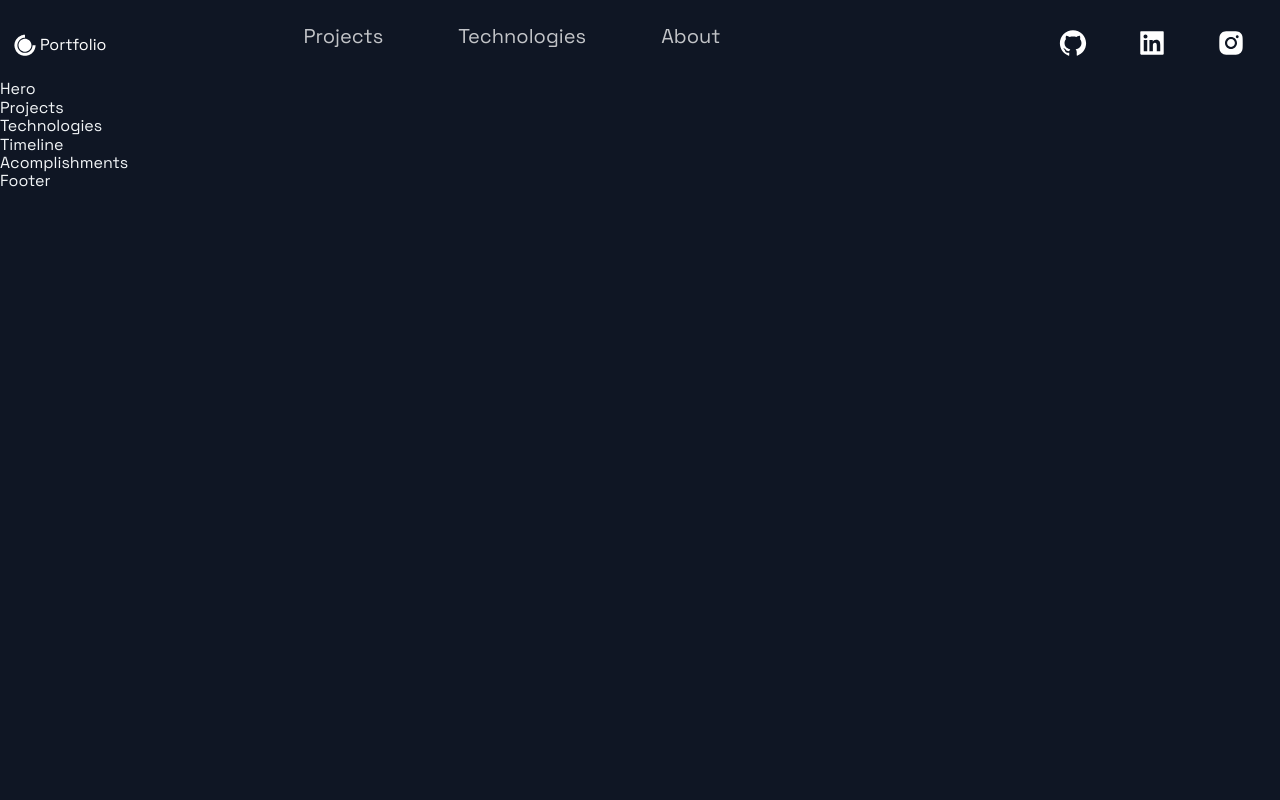
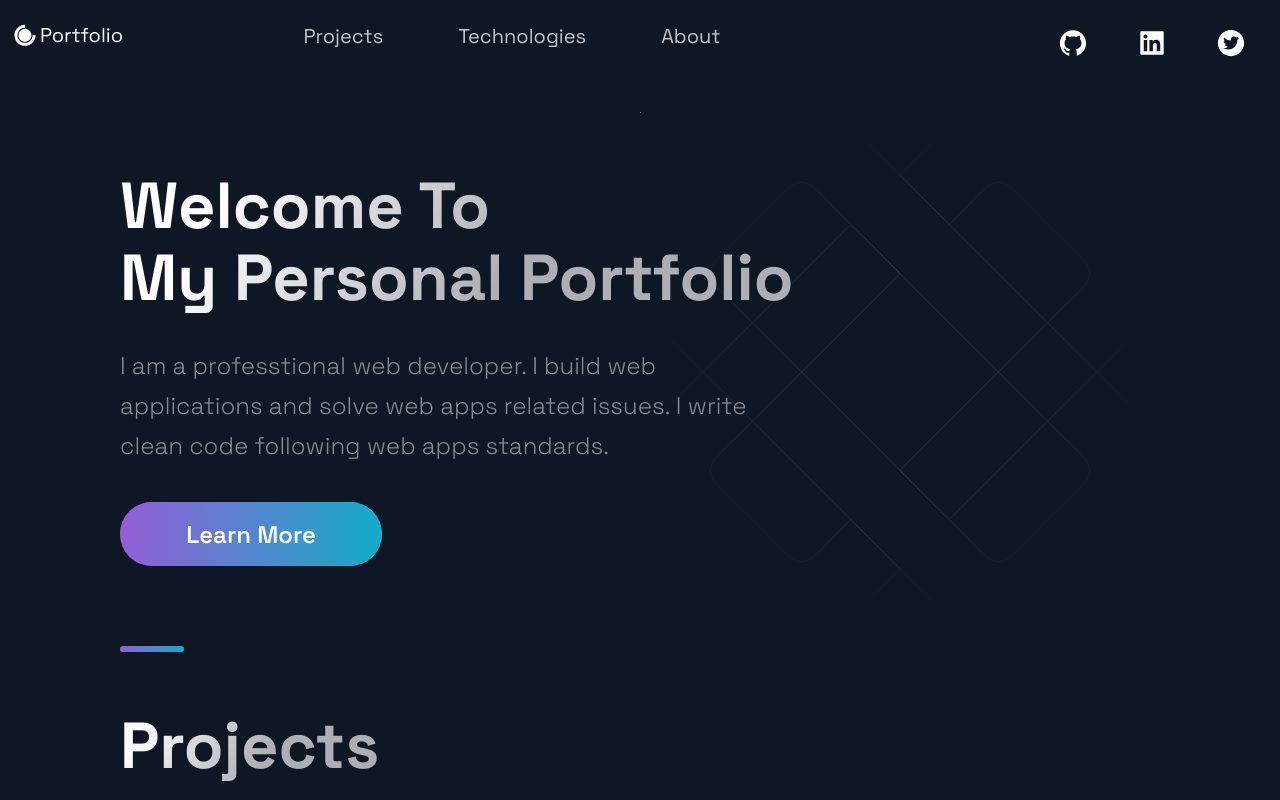
Before and after one commit to RacketyWater7/portfolio_website, a Next.js app: page / in a window 1280 px wide. Shown: the top 800 px of the page. Built offline with nearby package versions, Linux system fonts and the light colour scheme.

Commit message:
added prjects and styled Header

```diff
--- a/src/components/Header/Header.js
+++ b/src/components/Header/Header.js
@@ -1,6 +1,10 @@
 import Link from "next/link";
 import React from "react";
-import { AiFillGithub, AiFillInstagram, AiFillLinkedin } from "react-icons/ai";
+import {
+  AiFillGithub,
+  AiFillLinkedin,
+  AiFillTwitterCircle,
+} from "react-icons/ai";
 import { DiCssdeck } from "react-icons/di";
 
 import {
@@ -10,15 +14,23 @@ import {
   Div3,
   NavLink,
   SocialIcons,
+  Span,
 } from "./HeaderStyles";
 
 const Header = () => (
   <Container>
     <Div1>
       <Link href="/">
-        <a style={{ display: "flex", alignItems: "center", color: "white" }}>
+        <a
+          style={{
+            display: "flex",
+            alignItems: "center",
+            color: "white",
+            marginBottom: "20px",
+          }}
+        >
           <DiCssdeck size="3rem" />
-          <span>Portfolio</span>
+          <Span>Portfolio</Span>
         </a>
       </Link>
     </Div1>
@@ -46,8 +58,8 @@ const Header = () => (
       <SocialIcons href="https://linkedin.com/in/haseeb-udeen-03b11a48">
         <AiFillLinkedin size="3rem" />
       </SocialIcons>
-      <SocialIcons href="https://instagram.com">
-        <AiFillInstagram size="3rem" />
+      <SocialIcons href="https://twitter.com/RacketyWater7">
+        <AiFillTwitterCircle size="3rem" />
       </SocialIcons>
     </Div3>
   </Container>
--- a/src/components/Header/HeaderStyles.js
+++ b/src/components/Header/HeaderStyles.js
@@ -1,5 +1,5 @@
-import { IoIosArrowDropdown } from 'react-icons/io';
-import styled from 'styled-components';
+import { IoIosArrowDropdown } from "react-icons/io";
+import styled from "styled-components";
 
 export const Container = styled.div`
   display: grid;
@@ -16,6 +16,9 @@ export const Container = styled.div`
     grid-column-gap: 0.5rem;
     grid-row-gap: 0.5rem;
   }
+`;
+export const Span = styled.span`
+  font-size: 2rem;
 `;
 export const Div1 = styled.div`
   grid-area: 1 / 1 / 2 / 2;
@@ -94,8 +97,8 @@ export const NavProductsIcon = styled(IoIosArrowDropdown)`
   display: flex;
   align-self: center;
   transition: 0.3s ease;
-  opacity: ${({ isOpen }) => (isOpen ? '1' : '.75')};
-  transform: ${({ isOpen }) => (isOpen ? 'scaleY(-1)' : 'scaleY(1)')};
+  opacity: ${({ isOpen }) => (isOpen ? "1" : ".75")};
+  transform: ${({ isOpen }) => (isOpen ? "scaleY(-1)" : "scaleY(1)")};
 
   &:hover {
     opacity: 1;
@@ -107,18 +110,16 @@ export const NavProductsIcon = styled(IoIosArrowDropdown)`
   }
 `;
 
-
 // Social Icons
 
 export const SocialIcons = styled.a`
-transition: 0.3s ease;
-color: white;
-border-radius: 50px;
+  transition: 0.3s ease;
+  color: white;
+  border-radius: 50px;
   padding: 8px;
-&:hover {
+  &:hover {
     background-color: #212d45;
     transform: scale(1.2);
     cursor: pointer;
-
   }
-`
+`;
--- a/src/components/Hero/Hero.js
+++ b/src/components/Hero/Hero.js
@@ -1,13 +1,30 @@
-import React from 'react';
+import React from "react";
 
-import { Section, SectionText, SectionTitle } from '../../styles/GlobalComponents';
-import Button from '../../styles/GlobalComponents/Button';
-import { LeftSection } from './HeroStyles';
+import {
+  Section,
+  SectionText,
+  SectionTitle,
+} from "../../styles/GlobalComponents";
+import Button from "../../styles/GlobalComponents/Button";
+import { LeftSection } from "./HeroStyles";
 
 const Hero = (props) => (
-  <div>
-    Hero
-  </div>
+  <Section row nopadding>
+    <LeftSection>
+      <SectionTitle main center>
+        Welcome To <br />
+        My Personal Portfolio
+      </SectionTitle>
+      <SectionText>
+        I am a professtional web developer. I build web applications and solve
+        web apps related issues. I write clean code following web apps
+        standards.
+      </SectionText>
+      <Button onClick={() => (window.location = "https://google.com")}>
+        Learn More
+      </Button>
+    </LeftSection>
+  </Section>
 );
 
 export default Hero;
--- a/src/components/Projects/Projects.js
+++ b/src/components/Projects/Projects.js
@@ -1,13 +1,56 @@
-import React from 'react';
+import React from "react";
 
-import { BlogCard, CardInfo, ExternalLinks, GridContainer, HeaderThree, Hr, Tag, TagList, TitleContent, UtilityList, Img } from './ProjectsStyles';
-import { Section, SectionDivider, SectionTitle } from '../../styles/GlobalComponents';
-import { projects } from '../../constants/constants';
+import {
+  BlogCard,
+  CardInfo,
+  ExternalLinks,
+  GridContainer,
+  HeaderThree,
+  Hr,
+  Tag,
+  TagList,
+  TitleContent,
+  UtilityList,
+  Img,
+} from "./ProjectsStyles";
+import {
+  Section,
+  SectionDivider,
+  SectionTitle,
+} from "../../styles/GlobalComponents";
+import { projects } from "../../constants/constants";
 
 const Projects = () => (
-  <div>
-    Projects
-  </div>
+  <Section nopadding id="projects">
+    <SectionDivider />
+    <SectionTitle main>Projects</SectionTitle>
+    <GridContainer>
+      {projects.map(
+        ({ id, image, title, description, tags, source, visit }) => (
+          <BlogCard key={id}>
+            <Img src={image} />
+            <TitleContent>
+              <HeaderThree title>{title}</HeaderThree>
+              <Hr />
+            </TitleContent>
+            <CardInfo>{description}</CardInfo>
+            <div>
+              <TitleContent>Stack</TitleContent>
+              <TagList>
+                {tags.map((tag, i) => (
+                  <Tag key={i}>{tag}</Tag>
+                ))}
+              </TagList>
+            </div>
+            <UtilityList>
+              <ExternalLinks href={visit}>Code</ExternalLinks>
+              <ExternalLinks href={source}>Source</ExternalLinks>
+            </UtilityList>
+          </BlogCard>
+        )
+      )}
+    </GridContainer>
+  </Section>
 );
 
 export default Projects;
--- a/src/pages/index.js
+++ b/src/pages/index.js
@@ -1,19 +1,19 @@
-import Acomplishments from '../components/Acomplishments/Acomplishments';
-import BgAnimation from '../components/BackgrooundAnimation/BackgroundAnimation';
-import Hero from '../components/Hero/Hero';
-import Projects from '../components/Projects/Projects';
-import Technologies from '../components/Technologies/Technologies';
-import Timeline from '../components/TimeLine/TimeLine';
-import { Layout } from '../layout/Layout';
-import { Section } from '../styles/GlobalComponents';
+import Acomplishments from "../components/Acomplishments/Acomplishments";
+import BgAnimation from "../components/BackgrooundAnimation/BackgroundAnimation";
+import Hero from "../components/Hero/Hero";
+import Projects from "../components/Projects/Projects";
+import Technologies from "../components/Technologies/Technologies";
+import Timeline from "../components/TimeLine/TimeLine";
+import { Layout } from "../layout/Layout";
+import { Section } from "../styles/GlobalComponents";
 
 const Home = () => {
   return (
     <Layout>
-      {/* <Section grid> */}
+      <Section grid>
         <Hero />
-        {/* <BgAnimation /> */}
-      {/* </Section> */}
+        <BgAnimation />
+      </Section>
       <Projects />
       <Technologies />
       <Timeline />
```
